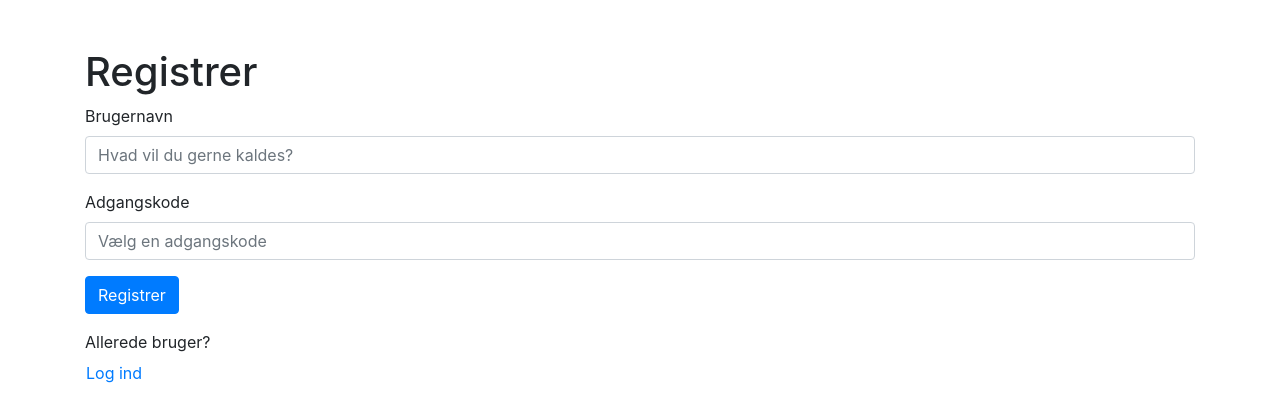
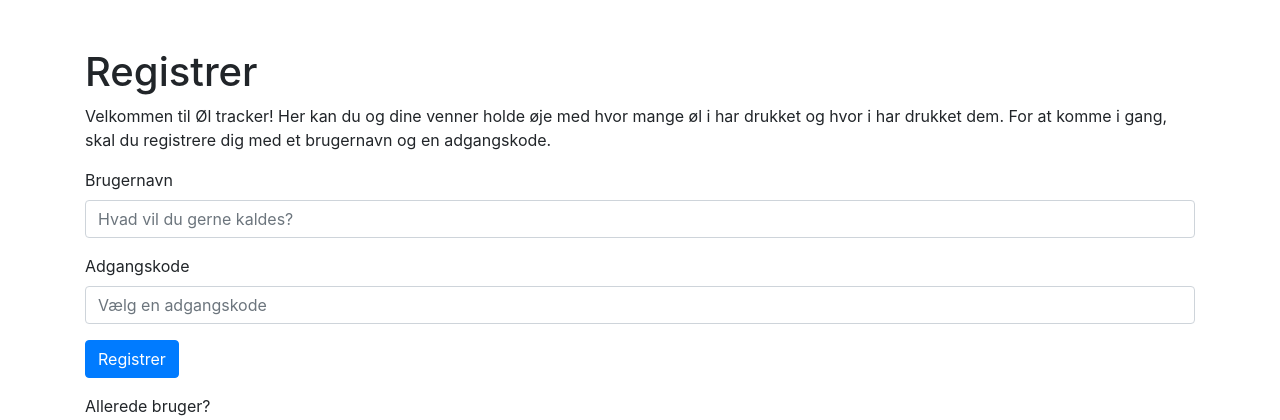
Before and after one commit to Tobiasbotmaker/oeltracker, a Flask app: page /register in a window 1280 px wide. Shown: the top 420 px of the page. Run offline with Flask 3, Linux system fonts and the light colour scheme; some libraries are stand-ins or nearby versions.

```diff
--- a/templates/register.html
+++ b/templates/register.html
@@ -21,6 +21,7 @@
 </head>
 <body class="container">
     <h1 class="mt-5">Registrer</h1>
+    <p>Velkommen til Øl tracker! Her kan du og dine venner holde øje med hvor mange øl i har drukket og hvor i har drukket dem. For at komme i gang, skal du registrere dig med et brugernavn og en adgangskode.</p>
     <form action="{{ url_for('register') }}" method="post">
         <div class="form-group">
             <label for="username">Brugernavn</label>
```
